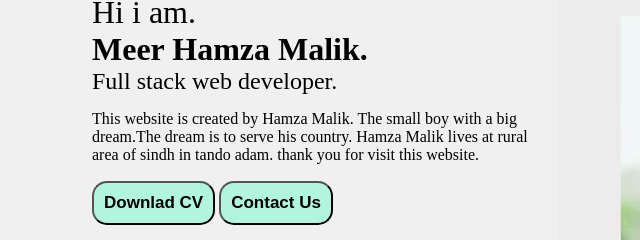
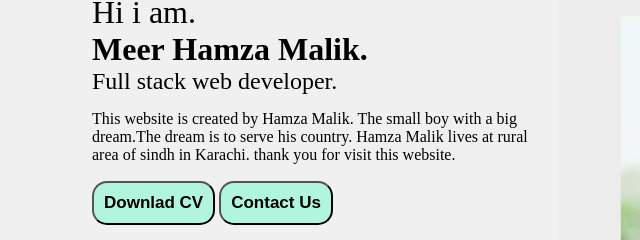
Before and after one commit to Meer-Hamza/portfolio, a website: page index.html in a window 1280 px wide. Shown: the part 260-500 px from the top of the page, 121-761 px from the left. Drawn offline with Linux system fonts and the light colour scheme.

Commit message:
add new word

```diff
--- a/index.html
+++ b/index.html
@@ -28,7 +28,7 @@
                     <div class="name">Meer Hamza Malik.</div>
                     <div class="about">Full stack web developer.</div>
                     <div class="moreabout">This website is created by Hamza Malik. The small boy with a big dream.The
-                        dream is to serve his country. Hamza Malik lives at rural area of sindh in tando adam.
+                        dream is to serve his country. Hamza Malik lives at rural area of sindh in Karachi.
                         thank you for visit this website.</div>
                     <div class="btn">
                         <button>Downlad CV</button>
```
